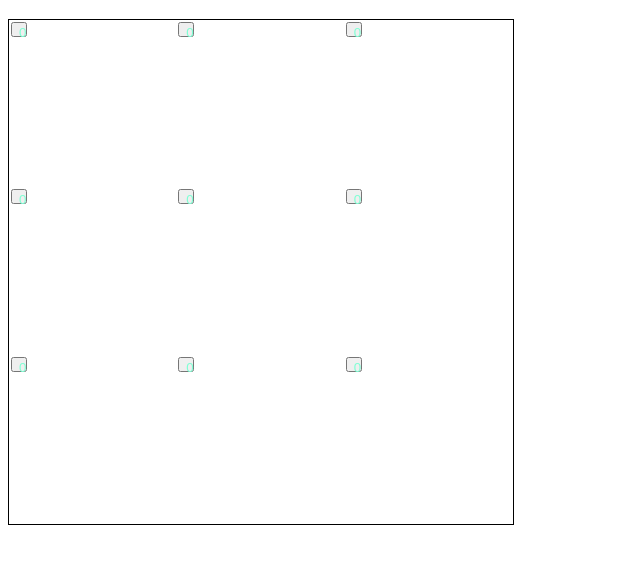
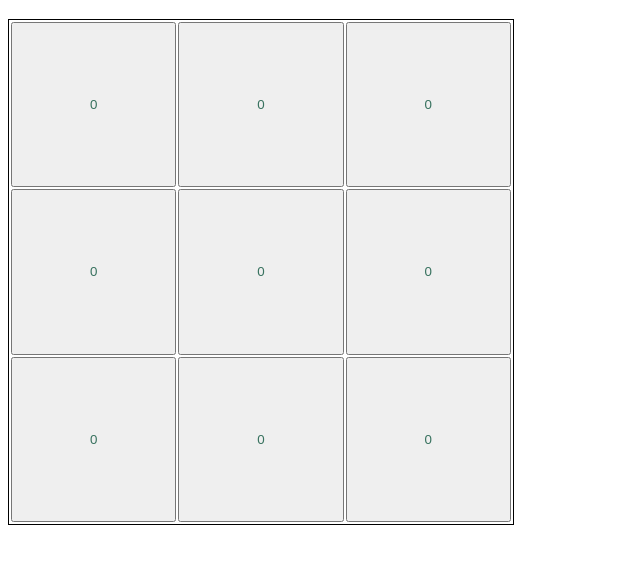
Before and after one commit to sracabanahashas/tic-tac-toe, a plain HTML site: page index.html in a window 1280 px wide. Shown: the part 61-624 px from the top of the page, without its empty margins (0-640 px from the left). Drawn offline with Linux system fonts and the light colour scheme.

Commit message:
Fix updateScreen to add both rowIndex and columnIndex data attributes when rendering cells, update playRound to take the new values so that the game works properly in the DOM, add some minor cell styling

```diff
--- a/style.css
+++ b/style.css
@@ -10,7 +10,5 @@ display: grid;
 }
 
 .cell {
-    height: 15px;
-    width: 15px;
-    color: aquamarine;
+    color: rgb(56, 114, 95);
 }
--- a/tic-tac-toe.js
+++ b/tic-tac-toe.js
@@ -199,11 +199,12 @@ function ScreenController() {
 
         playerTurnDiv.textContent = `${activePlayer.name}'s turn...`
 
-        board.forEach(row => {
-            row.forEach((cell, index) => {
+        board.forEach((row, rowIndex) => {
+            row.forEach((cell, columnIndex) => {
                 const cellButton = document.createElement("button");
                 cellButton.classList.add("cell");
-                cellButton.dataset.column = index;
+                cellButton.dataset.column = columnIndex;
+                cellButton.dataset.row = rowIndex;
                 cellButton.textContent = cell.getValue();
                 boardDiv.appendChild(cellButton);
             })
@@ -212,9 +213,10 @@ function ScreenController() {
 
     function clickHandlerBoard(e) {
         const selectedColumn = e.target.dataset.column;
+        const selectedRow = e.target.dataset.row;
         if (!selectedColumn) return;
 
-        game.playRound(selectedColumn);
+        game.playRound(selectedRow, selectedColumn);
         updateScreen();
     }
 
```
